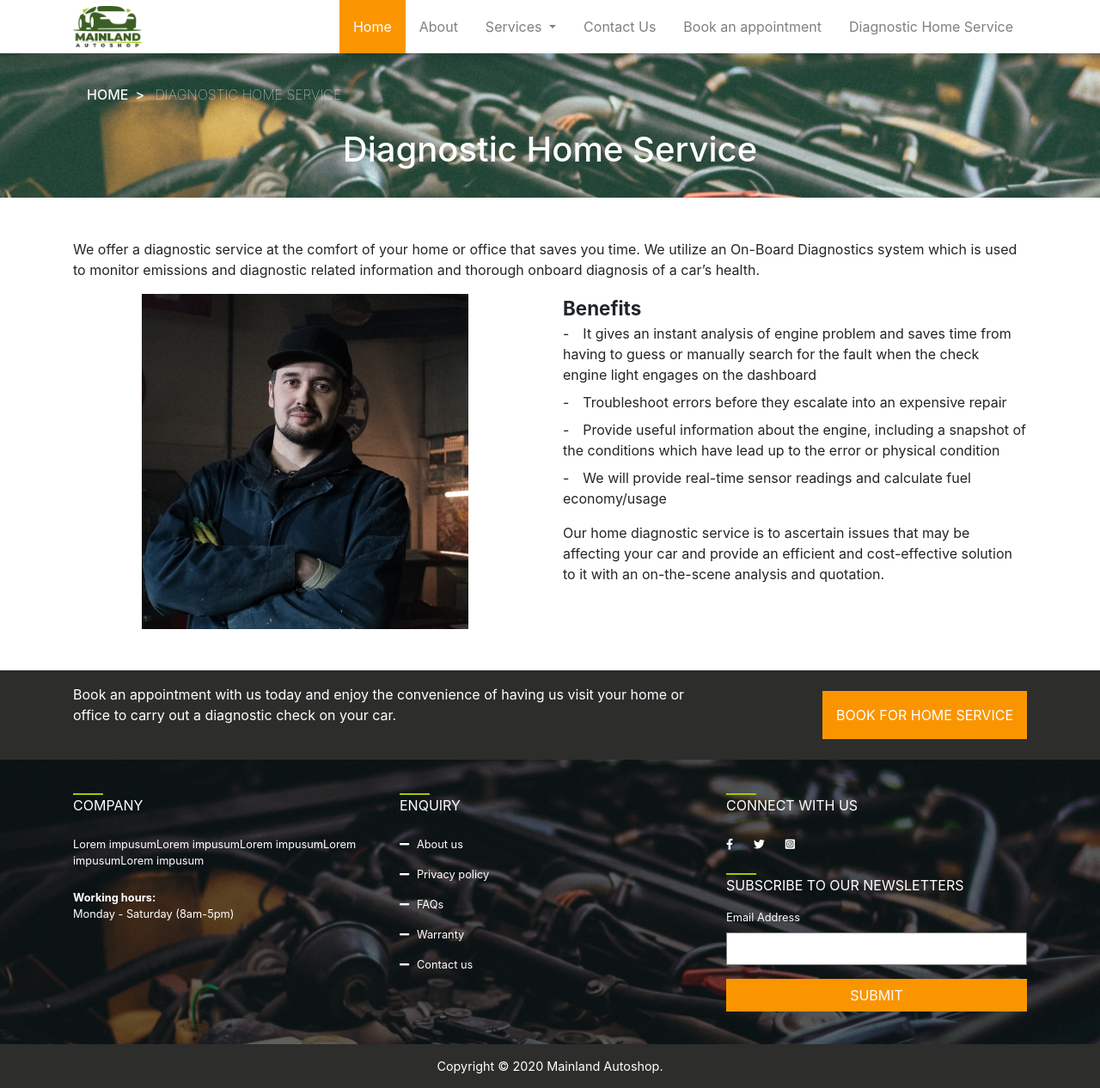
After one commit to iballi2017/autoshop, a PHP site: page /views/diagnostic-home-service-2.php in a window 1280 px wide. The commit adds this page. Shown: the whole page at 86% size. Run offline with PHP 8.4, Linux system fonts and the light colour scheme; some libraries are stand-ins or nearby versions.

Commit message:
adding home services pages

```diff
--- a/css/style.css
+++ b/css/style.css
@@ -378,10 +378,10 @@ article p {
   opacity: 0;
 }
 
-.house_service_form_response_page .inner {
+.home_service_form_response_page .inner {
   display: grid;
   place-content: center;
-  height: 60vh;
+  height: 70vh;
 }
 
 footer {
--- a/css/style.scss
+++ b/css/style.scss
@@ -421,11 +421,11 @@ article {
     }
 }
 
-.house_service_form_response_page {
+.home_service_form_response_page {
     .inner {
         display: grid;
         place-content: center;
-        height: 60vh;
+        height: 70vh;
     }
 }
 
--- /dev/null
+++ b/views/diagnostic-home-service-2.php
@@ -0,0 +1,70 @@
+<!-- header -->
+<?php include_once '../components/header2.php'; ?>
+<div class="banner">
+    <div class="container py-4">
+        <ul class="breadcrumb bg-0">
+            <li><a href="../">Home</a></li>
+            <li>Diagnostic Home Service</li>
+        </ul>
+        <h1 class="text-center text-white">Diagnostic Home Service</h1>
+    </div>
+</div>
+<!-- main content -->
+<div class="diagnostic_home_service_page mt-5">
+    <section class="container mb-3">
+        <p>We offer a diagnostic service at the comfort of your home or office that saves you time. We utilize an
+            On-Board Diagnostics system which
+            is used to monitor emissions and diagnostic related information and thorough onboard diagnosis of a car’s
+            health.
+        </p>
+
+        <p>
+
+            <div class="row">
+                <div class="col text-center">
+                   <img src="../assets/images/pexels-cottonbro-4489773.png" class="img img-fluid" alt="">
+                </div>
+                <div class="col">
+
+
+        <dl>
+            <dt>Benefits</dt>
+            <dd>It gives an instant analysis of engine problem and saves time from having to guess or manually search
+                for the fault when the check
+                engine light engages on the dashboard</dd>
+            <dd>Troubleshoot errors before they escalate into an expensive repair</dd>
+            <dd>Provide useful information about the engine, including a snapshot of the conditions which have lead up
+                to the error or physical
+                condition</dd>
+            <dd>We will provide real-time sensor readings and calculate fuel economy/usage</dd>
+        </dl>
+        </p>
+        <p>Our home diagnostic service is to ascertain issues that may be affecting your car and provide an efficient
+            and cost-effective solution
+
+            to it with an on-the-scene analysis and quotation.
+        </p>
+                </div>
+            </div>
+    </section>
+
+    <section class="booking-link py-3 mt-5">
+        <div class="container">
+            <div class="row">
+                <div class="col-12 col-lg-8">
+
+                    <span>Book an appointment with us today and enjoy the convenience of having us visit your home or
+                        office to carry out a diagnostic check on your car. </span>
+
+                </div>
+                <div class="col-12 col-lg-4 text-center text-md-right">
+                    <div class="link-wrapper p-3 text-center my-2">
+                        <a href="home-service-form.php" class="">BOOK FOR HOME SERVICE</a>
+                    </div>
+                </div>
+            </div>
+        </div>
+    </section>
+</div>
+<!-- footer -->
+<?php include_once '../components/footer.php'; ?>
--- a/views/house-service-form-response.php
+++ b/views/home-service-form-response.php
@@ -3,7 +3,7 @@
 include_once '../components/header2.php'; ?>
 
 <!-- main content -->
-<div class="house_service_form_response_page my-5">
+<div class="home_service_form_response_page my-5">
 
 <div class="container inner">
     <div class="text-center py-5">
```
